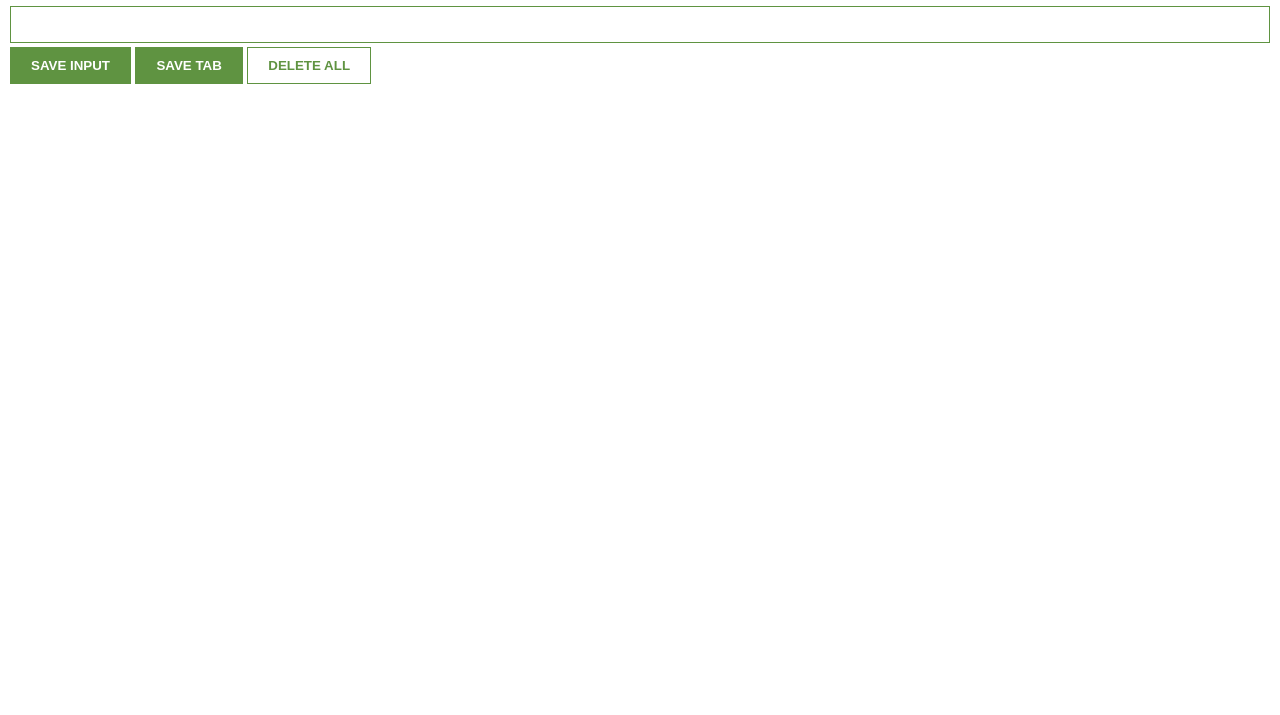
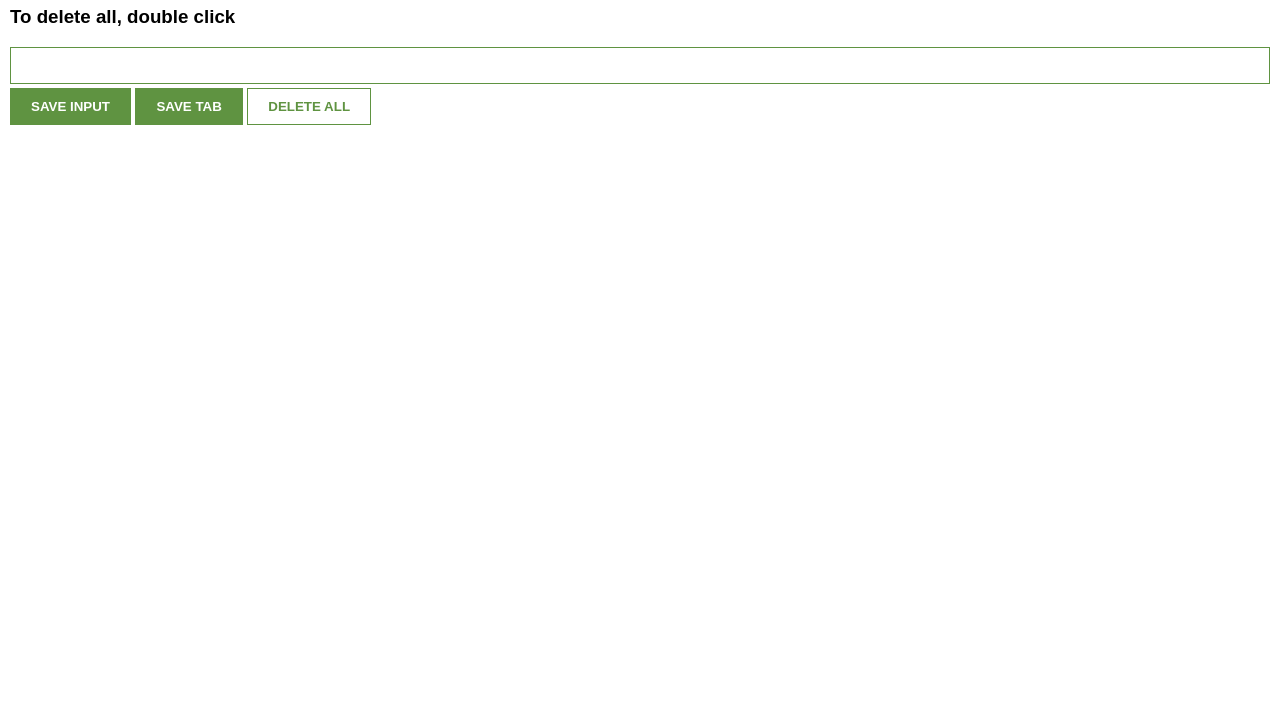
Before and after one commit to iyoojin/scrimbaChromeExtension, a browser extension: page index.html in a window 1280 px wide. Shown: the part 85-800 px from the top of the page. Drawn offline with Linux system fonts and the light colour scheme.

Commit message:
added delete all instruc

```diff
--- a/index.html
+++ b/index.html
@@ -9,6 +9,7 @@
   </head>
   <body>
       <h1 id="header1">Store links / Save your tabs</h1>
+      <h3>To delete all, double click</h3>
     <input type="text" id="input-el" />
     <button id="input-btn">SAVE INPUT</button>
     <button id="tab-btn">SAVE TAB</button>
```
